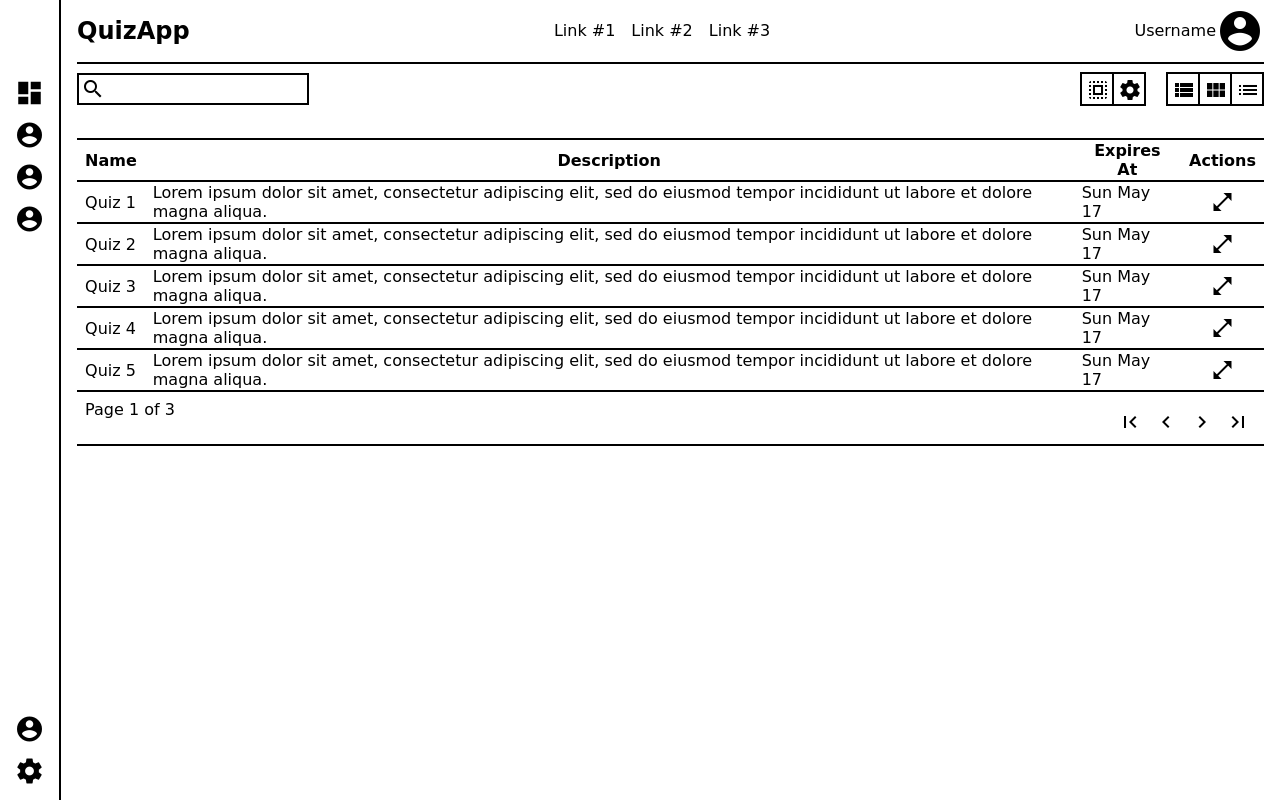
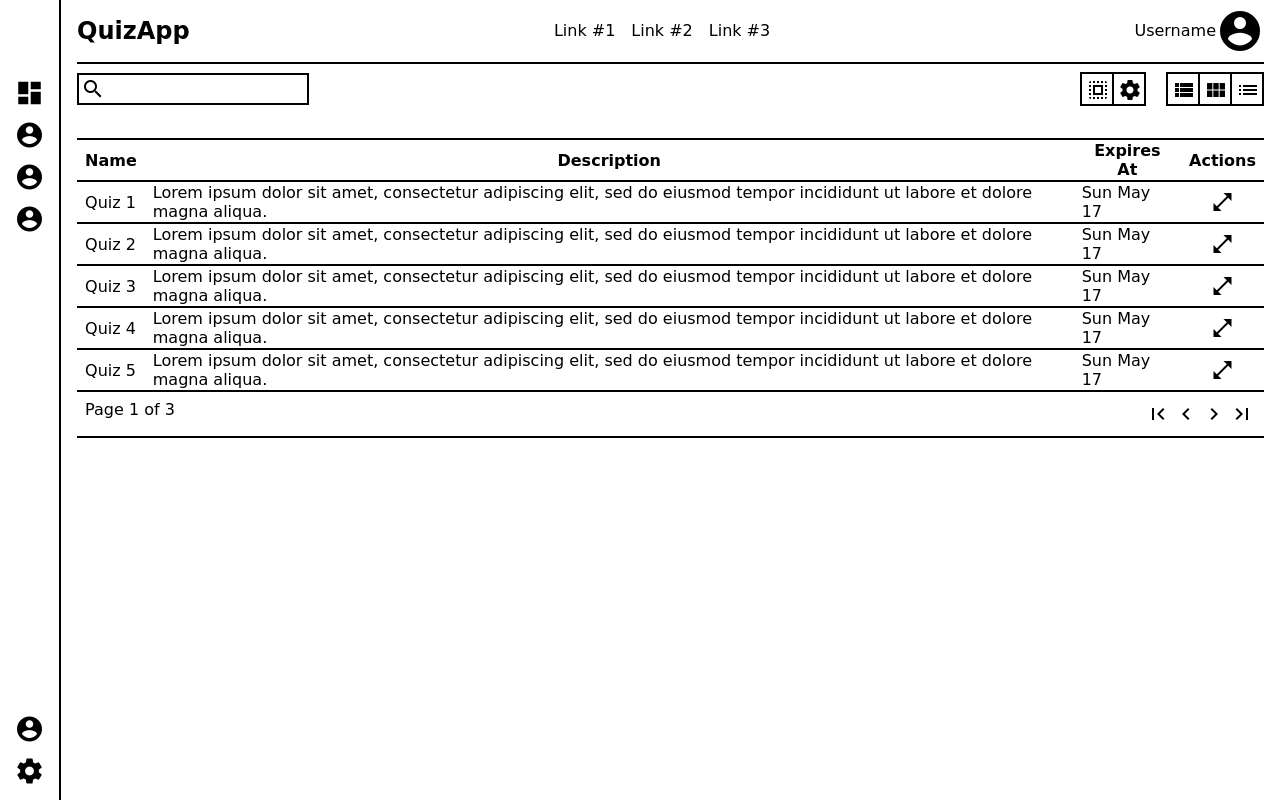
Before and after one commit to glennfaison/mcq-web, a React (Create React App) app: page /quizzes in a window 1280 px wide. Built offline with nearby package versions, Linux system fonts and the light colour scheme; no server answers.

Commit message:
Fix look of navigation buttons

```diff
--- a/src/layouts/tablular-listview.jsx
+++ b/src/layouts/tablular-listview.jsx
@@ -39,21 +39,21 @@ export const TabularListview = ({ listItems, headerMappings, columnMappings, pag
               <div className="flex justify-between">
                 <div>Page {pageNumber + 1} of {lastPage}</div>
                 <div>
-                  <button className="pb-0 pt-2 px-1 border-transparent border-2 hover:border-black">
+                  <button className="border-transparent border-2 hover:border-black">
                     <i className="material-icons text-2xl p-0"
                       onClick={() => setPageNumber(0)}>first_page</i>
                   </button>
-                  <button className="pb-0 pt-2 px-1 border-transparent border-2 hover:border-black"
+                  <button className="border-transparent border-2 hover:border-black"
                     disabled={pageNumber <= 0}>
                     <i className="material-icons text-2xl p-0"
                       onClick={() => setPageNumber(pageNumber - 1)}>chevron_left</i>
                   </button>
-                  <button className="pb-0 pt-2 px-1 border-transparent border-2 hover:border-black"
+                  <button className="border-transparent border-2 hover:border-black"
                     disabled={pageNumber >= lastPage}>
                     <i className="material-icons text-2xl p-0"
                       onClick={() => setPageNumber(pageNumber + 1)}>chevron_right</i>
                   </button>
-                  <button className="pb-0 pt-2 px-1 border-transparent border-2 hover:border-black">
+                  <button className="border-transparent border-2 hover:border-black">
                     <i className="material-icons text-2xl p-0"
                       onClick={() => setPageNumber(lastPage - 1)}>last_page</i>
                   </button>
```
